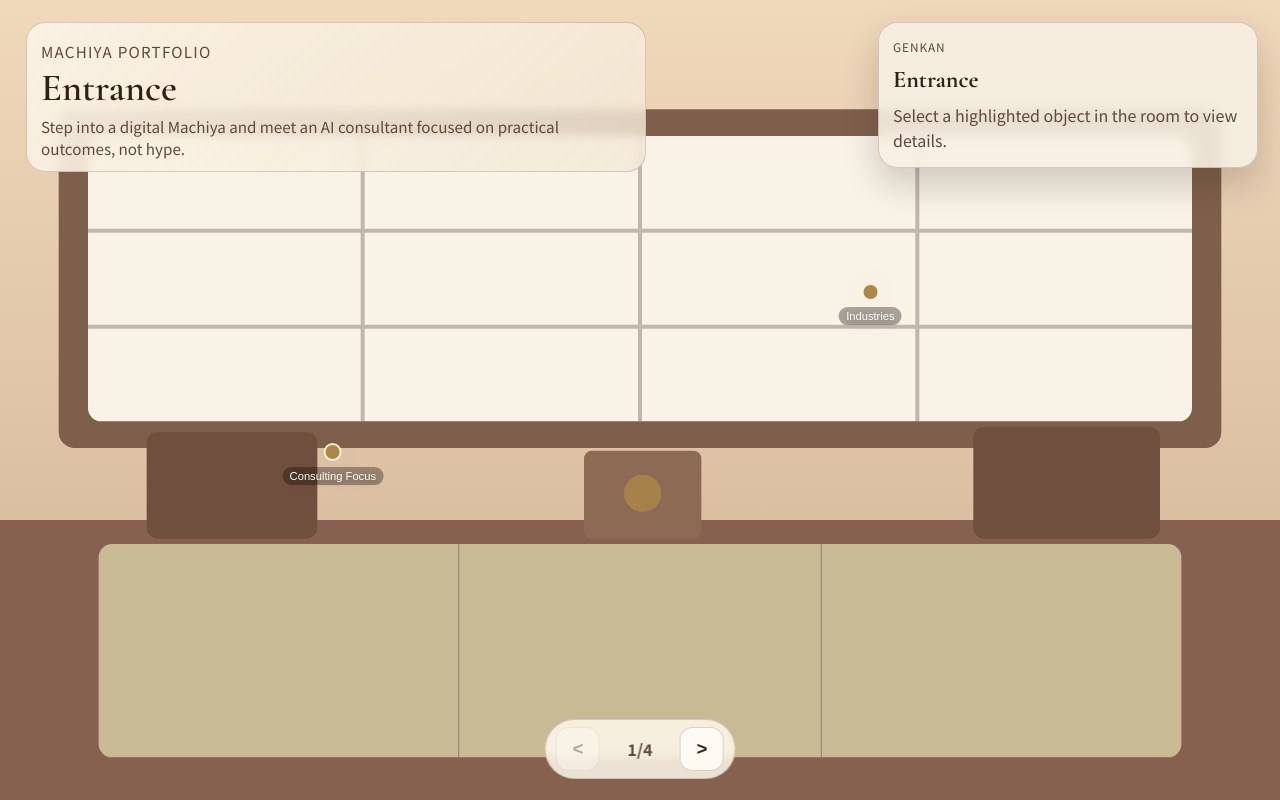
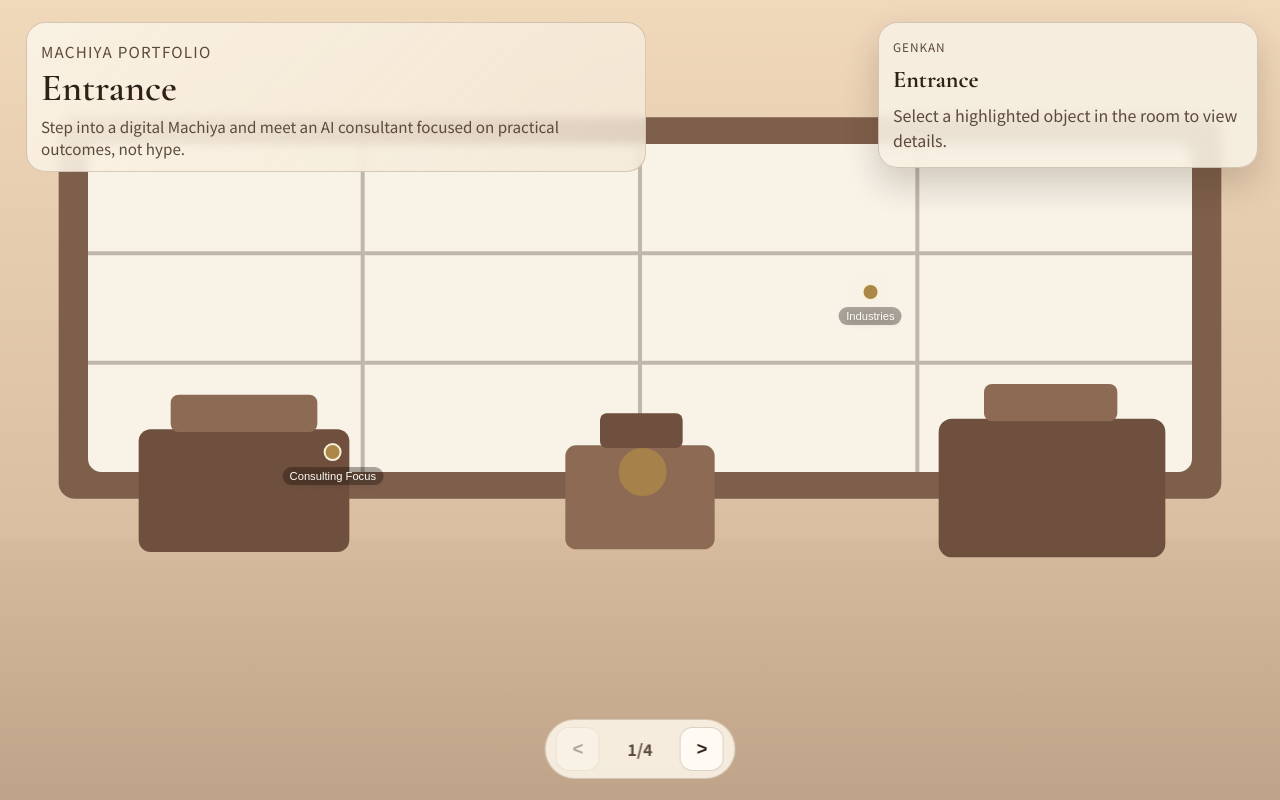
Before and after one commit to Hrudai-Nirmal/MachiyaHouse, a Next.js app: page / in a window 1280 px wide. Built offline with nearby package versions, Linux system fonts and the light colour scheme.

Commit message:
Shift room viewport to wall-only composition

```diff
--- a/src/components/RoomScene.tsx
+++ b/src/components/RoomScene.tsx
@@ -27,27 +27,37 @@ export function RoomScene({ room, activeHotspotId, onHotspotSelect, children }:
               <stop offset="0%" stopColor="var(--scene-wall-top)" />
               <stop offset="100%" stopColor="var(--scene-wall-bottom)" />
             </linearGradient>
+            <linearGradient id="objectShade" x1="0" x2="0" y1="0" y2="1">
+              <stop offset="0%" stopColor="rgba(0,0,0,0.05)" />
+              <stop offset="100%" stopColor="rgba(0,0,0,0.22)" />
+            </linearGradient>
           </defs>
+
           <rect x="0" y="0" width="1000" height="600" fill="url(#wallGrad)" />
-          <rect x="0" y="390" width="1000" height="210" fill="var(--scene-floor)" />
-          <rect x="64" y="82" width="872" height="254" rx="12" fill="var(--shoji-frame)" />
-          <rect x="86" y="102" width="828" height="214" rx="10" fill="var(--shoji-paper)" />
+
+          <rect x="64" y="88" width="872" height="286" rx="12" fill="var(--shoji-frame)" />
+          <rect x="86" y="108" width="828" height="246" rx="10" fill="var(--shoji-paper)" />
+
           <g opacity="0.35" stroke="var(--ink-soft)" strokeWidth="3">
-            <line x1="292" y1="102" x2="292" y2="316" />
-            <line x1="500" y1="102" x2="500" y2="316" />
-            <line x1="708" y1="102" x2="708" y2="316" />
-            <line x1="86" y1="173" x2="914" y2="173" />
-            <line x1="86" y1="245" x2="914" y2="245" />
+            <line x1="292" y1="108" x2="292" y2="354" />
+            <line x1="500" y1="108" x2="500" y2="354" />
+            <line x1="708" y1="108" x2="708" y2="354" />
+            <line x1="86" y1="190" x2="914" y2="190" />
+            <line x1="86" y1="272" x2="914" y2="272" />
           </g>
-          <rect x="94" y="408" width="812" height="160" rx="10" fill="var(--tatami)" />
-          <g opacity="0.4" stroke="var(--ink-soft)">
-            <line x1="364" y1="408" x2="364" y2="568" />
-            <line x1="636" y1="408" x2="636" y2="568" />
-          </g>
-          <rect x="130" y="324" width="128" height="80" rx="8" fill="var(--wood-dark)" />
-          <rect x="458" y="338" width="88" height="66" rx="6" fill="var(--wood-mid)" />
-          <rect x="750" y="320" width="140" height="84" rx="8" fill="var(--wood-dark)" />
-          <circle cx="502" cy="370" r="14" fill="var(--accent-gold)" opacity="0.8" />
+
+          <rect x="0" y="404" width="1000" height="196" fill="url(#objectShade)" opacity="0.35" />
+
+          <rect x="124" y="322" width="158" height="92" rx="9" fill="var(--wood-dark)" />
+          <rect x="148" y="296" width="110" height="28" rx="6" fill="var(--wood-mid)" />
+
+          <rect x="444" y="334" width="112" height="78" rx="8" fill="var(--wood-mid)" />
+          <rect x="470" y="310" width="62" height="26" rx="5" fill="var(--wood-dark)" />
+
+          <rect x="724" y="314" width="170" height="104" rx="10" fill="var(--wood-dark)" />
+          <rect x="758" y="288" width="100" height="28" rx="6" fill="var(--wood-mid)" />
+
+          <circle cx="502" cy="354" r="18" fill="var(--accent-gold)" opacity="0.82" />
         </svg>
       </div>
 
```
Also changed, not shown: 1 other file (tests, documents, lock files or other folders).
